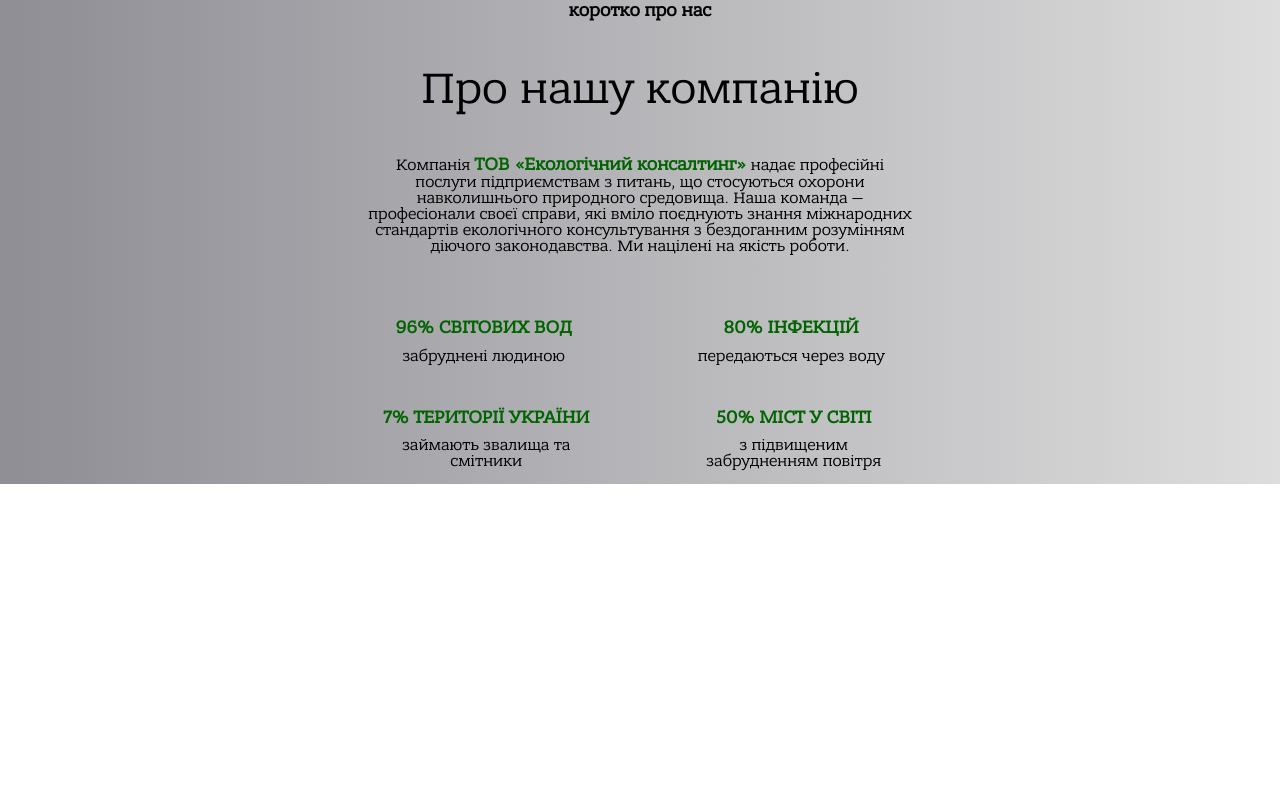
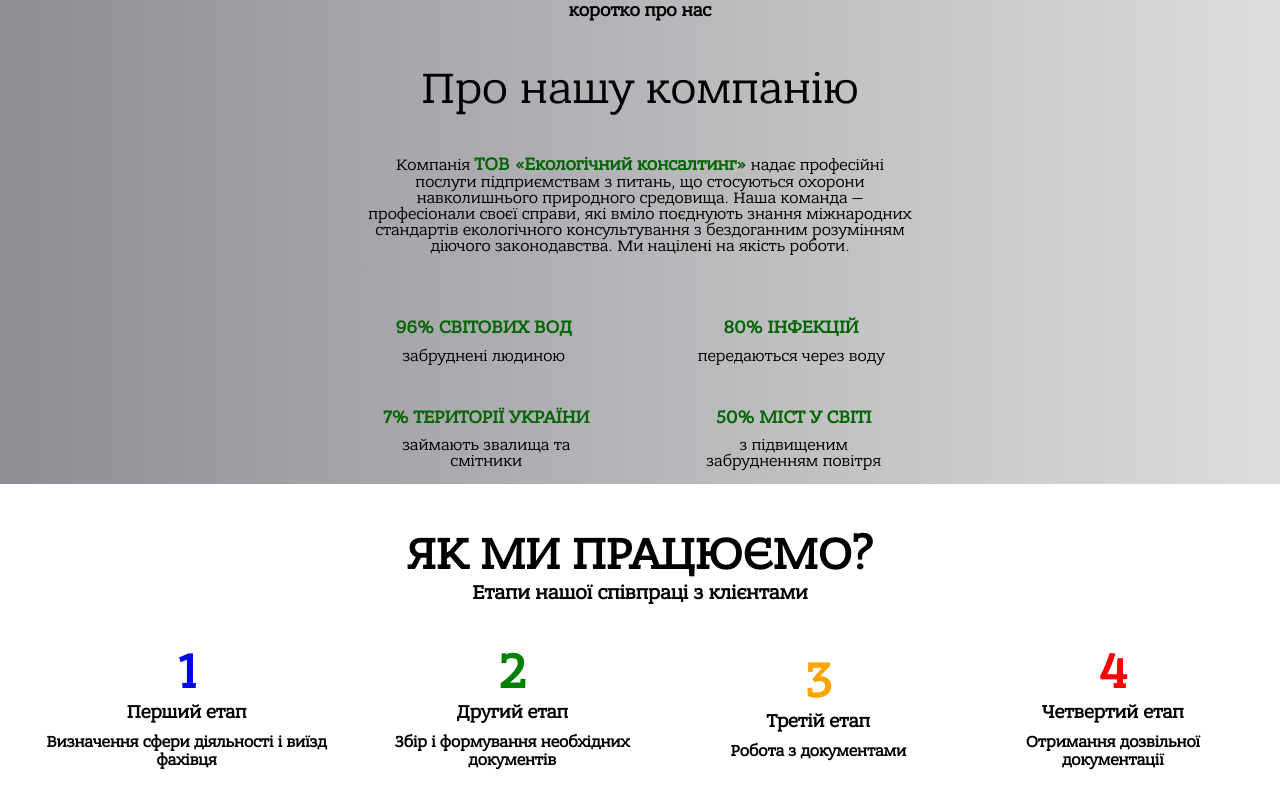
Before and after one commit to 11Vladislav/eco-consulting, a React (Create React App) app: page / in a window 1280 px wide. Shown: the part 1509-2309 px from the top of the page. Before the commit the page ends 1993 px from the top, so only its background shows below. Built offline with nearby package versions, Linux system fonts and the light colour scheme.

Commit message:
add how we work section

```diff
--- a/src/components/About/About.styled.js
+++ b/src/components/About/About.styled.js
@@ -3,6 +3,7 @@
 
 export const Wrapper = styled.div`
     width: 100%;
+   margin-bottom: 45px;
     display: flex;
     flex-direction: column;
     align-items: center;
--- a/src/components/HowWork/HowWork.jsx
+++ b/src/components/HowWork/HowWork.jsx
@@ -1,20 +1,53 @@
-import { Title, Wrap, List, ListItem, Overlay, Text, SubTitle } from "./HowWork.styled";
+import { Title, Wrap, SubTitle } from "./HowWork.styled";
+import { Stage } from './Stage';
+
+const stages = [
+  {
+    number: '1',
+    color: 'blue',
+    title: 'Перший етап',
+    description: 'Визначення сфери діяльності і виїзд фахівця',
+    text: 'Як тільки Ви звернулися до нас за допомогою, наші фахівці відразу приступають до роботи по Вашій сфері діяльності.',
+  },
+  {
+    number: '2',
+    color: 'green',
+    title: 'Другий етап',
+    description: 'Збір і формування необхідних документів',
+    text: 'Наш фахівець приступає до збору всіх необхідних даних. Отримавши всю необхідну інформацію, наш співробітник приступає до підготовки та розробки документів.',
+  },
+  {
+    number: '3',
+    color: 'orange',
+    title: 'Третій етап',
+    description: 'Робота з документами',
+    text: 'Узгодження і супровід документообігу в задіяних державних інстанціях для отримання дозвільної документації.',
+  },
+  {
+    number: '4',
+    color: 'red',
+    title: 'Четвертий етап',
+    description: 'Отримання дозвільної документації',
+    text: 'Отримання дозвільних документів і передача їх клієнту.',
+  },
+];
+
+
+
 
 export const HowWork = () => {
 
     return (
-        <Wrap>
+        <>
             <Title>Як ми працюємо?</Title>
             <SubTitle>Етапи нашої співпраці з клієнтами</SubTitle>
-            <List>
-                <ListItem></ListItem>
-                <ListItem></ListItem>
-                <ListItem></ListItem>
-                <ListItem></ListItem>
-            </List>
+        <Wrap>
 
-
+           {stages.map((stage, index) => (
+        <Stage key={index} stage={stage} />
+      ))}
         </Wrap>
+        </>
     );
 
 };
--- a/src/components/HowWork/HowWork.styled.js
+++ b/src/components/HowWork/HowWork.styled.js
@@ -1,32 +1,41 @@
-import styled from "styled-components";
+import styled, { keyframes } from "styled-components";
+
+const slideIn = keyframes`
+  0% { transform: translateY(-100%); }
+  100% { transform: translateY(0); }
+`;
 
 export const Wrap = styled.div`
-    width: 100%;
     display: flex;
     justify-content: center;
-    padding: 20px;
-
+    align-items: center;
+    padding-left: 20px;
+    padding-right: 20px;
+     margin-top: 20px;
+      @media (max-width: 768px) {
+        flex-direction: column;
+  }
 `;
 
+
+
 export const Title = styled.h2`
-    font-size: 45px;
+    font-size: 30px;
     text-transform: uppercase;
+    text-align: center;
+    animation: ${slideIn} 1s ease-out;
+    font-family: 'BanderaPro', sans-serif;
+    @media (min-width: 768px) {
+        font-size: 45px;
+     }
 `;
 
 export const SubTitle = styled.h3`
-    font-size: 20px;
+    font-size: 16px;
+    text-align: center;
+    animation: ${slideIn} 1.5s ease-out;
+    font-family: 'BanderaPro', sans-serif;
+        @media (min-width: 768px) {
+        font-size: 20px;
+     }
 `;
-
-export const List = styled.ul`
-    display: flex;
-`;
-
-export const ListItem = styled.li`
-    max-width: 250px;
-`;
-
-export const Overlay = styled.div``;
-
-export const Text = styled.p`
-    font-size: 16px;
-`;
--- /dev/null
+++ b/src/components/HowWork/Stage.jsx
@@ -0,0 +1,25 @@
+import { useState } from 'react';
+import { Wrapper, StageContainer, Number, Title, Description, Text } from './Stage.styled';
+
+
+export const Stage = ({ stage, index }) => {
+  const [visible, setVisible] = useState(false);
+
+    return (
+      <Wrapper>
+            <StageContainer index={index}
+                onMouseEnter={() => setVisible(true)}
+                onMouseLeave={() => setVisible(false)}
+            >
+            <Number
+                color={stage.color}
+            >
+                {stage.number}
+            </Number>
+            <Title>{stage.title}</Title>
+            <Description>{stage.description}</Description>
+            <Text visible={visible}>{stage.text}</Text>
+        </StageContainer>
+    </Wrapper>
+  );
+};
--- /dev/null
+++ b/src/components/HowWork/Stage.styled.js
@@ -0,0 +1,56 @@
+import styled, { keyframes } from 'styled-components';
+
+const slideInFromLeft = keyframes`
+  0% { transform: translateX(-100%); }
+  100% { transform: translateX(0); }
+`;
+
+const slideInFromRight = keyframes`
+  0% { transform: translateX(100%); }
+  100% { transform: translateX(0); }
+`;
+
+export const Wrapper = styled.ul`
+    display: flex;
+    flex-direction: row;
+    gap: 10px;
+
+`;
+
+export const StageContainer = styled.li`
+ display: flex;
+ flex-direction: column;
+ justify-content: center;
+ align-items: center;
+  padding: 20px;
+  animation: ${(props) => (props.index % 2 === 0 ? slideInFromLeft : slideInFromRight)} 1s ease-out;
+`;
+
+export const Number = styled.div`
+  font-size: 50px;
+  font-weight: 700;
+  color: ${(props) => props.color};
+  cursor: pointer;
+  font-family: 'BanderaPro', sans-serif;
+`;
+
+export const Title = styled.h3`
+  text-align: center;
+  font-family: 'BanderaPro', sans-serif;
+`;
+
+export const Description = styled.p`
+  margin: 10px 0;
+  font-weight: 700;
+  font-family: 'BanderaPro', sans-serif;
+   text-align: center;
+
+`;
+
+export const Text = styled.div`
+  overflow: hidden;
+
+  max-width: 300px;
+  max-height: ${(props) => (props.visible ? '200px' : '0')};
+  transition: max-height 0.5s ease-out;
+`;
--- a/src/pages/HomePage/HomePage.jsx
+++ b/src/pages/HomePage/HomePage.jsx
@@ -2,6 +2,7 @@
 import { HeroContent } from 'components/HeroContent/HeroContent';
 import { Offers } from 'components/Offers/Offers';
 import { About } from 'components/About/About';
+import { HowWork } from 'components/HowWork/HowWork';
 
 
 
@@ -15,6 +16,7 @@
         </HomeContainer>
             <Offers />
             <About />
+            <HowWork/>
     </>
     )
 }
```
